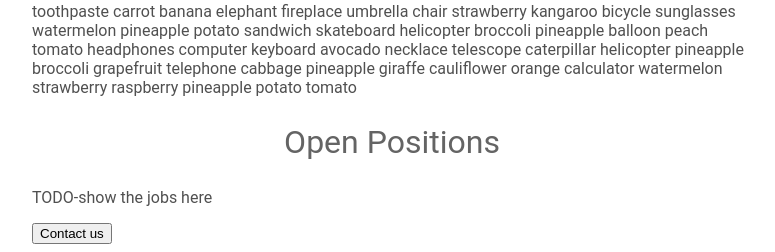
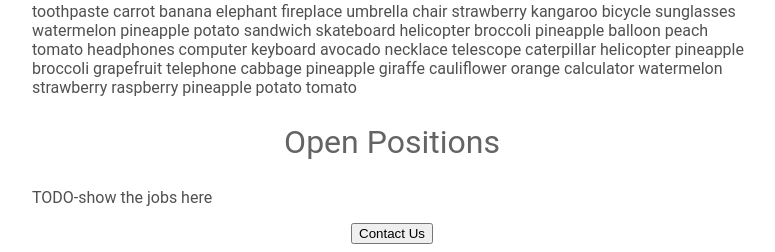
Before and after one commit to ezhilnn/flask-v2, a Flask app: page / in a window 1280 px wide. Shown: the part 554-806 px from the top of the page, without its empty margins (248-1023 px from the left). Run offline with Flask 3, Linux system fonts and the light colour scheme.

Commit message:
Added HTML and CSS

```diff
--- a/templates/home.html
+++ b/templates/home.html
@@ -27,7 +27,7 @@
     }
     #container{
       max-width:720px;
-      margin:0 auto 0
+      margin:0 auto ;
     }
   </style>
 </head>
@@ -42,7 +42,9 @@
     </p>
     <h2>Open Positions</h2>
     <p>TODO-show the jobs here</p>
-    <button>Contact us</button>
+    <div style="text-align:center;">
+      <button>Contact Us</button>
+    </div>
   </div>
 </body>
 </html>
```
